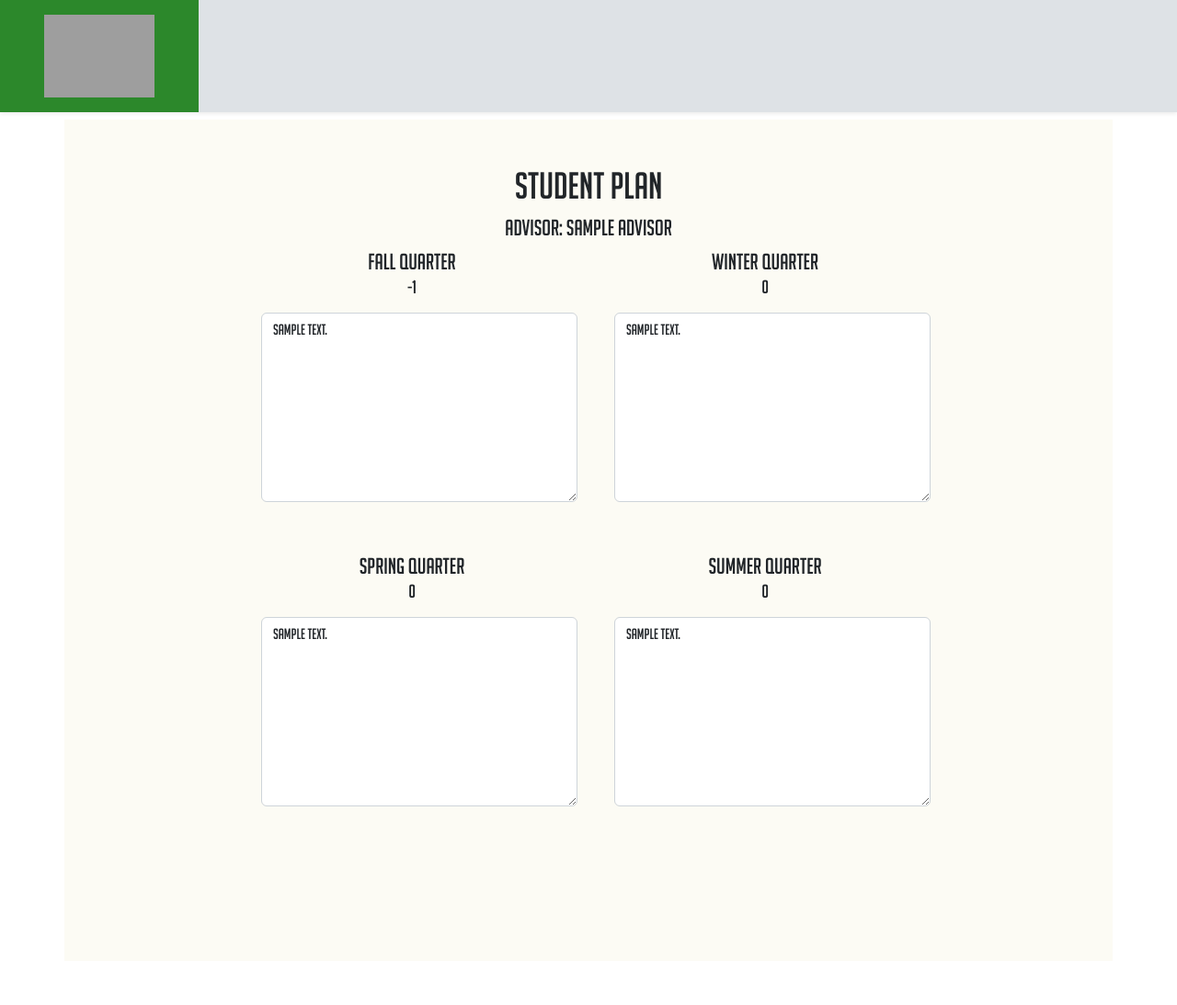
After one commit to lindsaypj/advise-it-capstone, a PHP site: template views/student_plan.php in a window 1280 px wide. The commit adds this page. Shown: the whole page at 92% size. Run offline with PHP 8.4, Linux system fonts and the light colour scheme; the template is opened without the code that fills it: most values are stand-ins (such as "Sample title", 1, 10 or a date in 2020); data that the repository does not hold is empty; grey boxes are pictures that could not be loaded.

Commit message:
adding student view, print button, includes last_updated, includes print

```diff
--- a/styles/styles.css
+++ b/styles/styles.css
@@ -52,12 +52,14 @@ td, tr{
 tr:nth-of-type(even) td{
     background-color: whitesmoke;
 }
+button{
+    border: none;
+    background: none;
+}
 
 /* CSS for printing */
 @media print {
-    .navbar {
-        display: none !important;
-    }
+
     button, hr{
         display: none !important;
     }
@@ -71,4 +73,5 @@ tr:nth-of-type(even) td{
         background-color: grey !important;
         color: black !important;
     }
+
 }
--- /dev/null
+++ b/views/includes/last_updated.php
@@ -0,0 +1,30 @@
+<?php
+if (isset($lastUpdated) && !empty($lastUpdated)) {
+    echo
+        '<div class="float-centered text-center mt-2 saved">
+                <span class="d-block text-dark">
+                    <h4>Last Saved: '.$lastUpdated.'</h4>
+                </span>
+            </div>';
+}
+else if (isset($lastUpdatedWinter) && !empty($lastUpdatedWinter)) {
+    echo '<div class="float-centered text-center mt-2 saved d-none">
+                    <span class="d-block text-dark">
+                            <h4>Last Saved: '.$lastUpdatedWinter.'</h4>
+                    </span>
+                </div>';
+}
+else if (isset($lastUpdatedSpring) && !empty($lastUpdatedSpring)) {
+    echo '<div class="float-centered text-center mt-2 saved d-none">
+                    <span class="d-block text-dark">
+                            <h4>Last Saved: '.$lastUpdatedSpring.'</h4>
+                    </span>
+                </div>';
+}
+else if (isset($lastUpdatedFall) && !empty($lastUpdatedFall)) {
+    echo '<div class="float-centered text-center mt-2 saved d-none">
+                    <span class="d-block text-dark">
+                            <h4>Last Saved: '.$lastUpdatedFall.'</h4>
+                    </span>
+                </div>';
+}
--- /dev/null
+++ b/views/includes/print.php
@@ -0,0 +1,9 @@
+<?php
+if(isset($token)){
+    echo
+            '<button onclick="window.print()" class="nav-item active float-right ">
+                <span id="'.$GLOBALS['PROJECT_DIR'].$token.'" hidden></span>
+                <img src="'.$GLOBALS['PROJECT_DIR'].'/images/printer.png" width="100px" height="90px">
+            </button>'
+        ;
+    }
--- /dev/null
+++ b/views/student_plan.php
@@ -0,0 +1,156 @@
+<?php
+// Required variables to be declared in controller prior to loading page
+// Ignore "Undefined variable" error message
+$schoolYears;
+$advisor;
+
+
+
+
+
+
+?>
+
+<!doctype html>
+<html lang="en">
+<head>
+    <!--	Works-->
+    <meta charset="UTF-8">
+    <meta name="viewport" content="width=device-width, user-scalable=no, initial-scale=1.0, maximum-scale=1.0, minimum-scale=1.0">
+    <meta http-equiv="X-UA-Compatible" content="ie=edge">
+
+    <!-- Styles -->
+    <link
+            rel="stylesheet"
+            href="https://cdn.jsdelivr.net/npm/bootstrap@5.2.3/dist/css/bootstrap.min.css"
+            integrity="sha384-rbsA2VBKQhggwzxH7pPCaAqO46MgnOM80zW1RWuH61DGLwZJEdK2Kadq2F9CUG65"
+            crossorigin="anonymous"
+    >
+    <link rel="stylesheet" href="<?php echo $GLOBALS['PROJECT_DIR'] ?>/styles/styles.css">
+
+    <!-- Jquery -->
+    <script src="https://ajax.googleapis.com/ajax/libs/jquery/3.6.1/jquery.min.js"></script>
+
+    <title>Student Plan</title>
+</head>
+
+<body>
+<nav class="navbar navbar-expand-lg nav-grc sticky-top grfont shadow-sm">
+    <div>
+        <a class="text-dark d-block bg-grcgreen p-3" href="<?php echo $GLOBALS['PROJECT_DIR']; ?>">
+            <img src="https://www.greenriver.edu/media/site-assets/img/logo.png"
+                 class="gr-logo">
+        </a>
+    </div>
+    <?php include "includes/print.php"; ?>
+    <?php include "includes/last_updated.php"; ?>
+
+</nav>
+<!--Student Plan -->
+<div class="container mt-2 mb-5 pb-5 grfont">
+    <div class="row justify-content-center mb-5 pb-5">
+        <div class="col text-center">
+            <div class="col-lg-8 offset-lg-2">
+                <h1 class="pt-5">Student Plan </h1>
+                <h4>
+                    Advisor: <?php echo $advisor; ?>
+                </h4>
+                <div id="schoolYears">
+                    <?php
+                    foreach ($schoolYears as $year=>$schoolYear) {
+                        if (isset($schoolYear['render'])) {
+                            echo
+                                '<div id="'.$year.'" class="container p-0">
+
+                                        <div class="row">
+                                            <!-- Fall Quarter -->
+                                            <div class="col-sm">
+                                                <div>
+                                                    <h4 class="d-inline">Fall Quarter</h4>
+                                                    <h5>'.($year -1).'</h5>
+                                                </div>
+
+                                                <div class="input-group m-2">
+                                                    <div class="input-group m-2 mb-0">
+                                                        <!-- declaration for first field -->
+                                                        <textarea
+                                                            class="form-control w-50 inputlg"
+                                                            rows="8"
+                                                            name="schoolYears['.$year.'][fall][notes]"
+                                                            placeholder="Enter classes"
+                                                        >'. $schoolYear['fall']['notes'] .'</textarea>
+                                                    </div>
+                                                </div>
+                                            </div>
+                                            <!-- Winter Quarter -->
+                                            <div class="col-sm">
+                                                <div>
+                                                    <h4 class="d-inline">Winter Quarter</h4>
+                                                    <h5>'.$year.'</h5>
+                                                </div>
+
+                                                <div class="input-group m-2">
+                                                    <div class="input-group m-2 mb-0">
+                                                        <!-- declaration for first field -->
+                                                        <textarea
+                                                            class="form-control w-50 inputlg"
+                                                            rows="8"
+                                                            name="schoolYears['.$year.'][winter][notes]"
+                                                            placeholder="Enter classes"
+                                                        >'. $schoolYear['winter']['notes'] .'</textarea>
+                                                    </div>
+                                                </div>
+                                            </div>
+                                        </div>
+
+                                        <div class="row mt-5">
+                                            <!-- Spring Quarter -->
+                                            <div class="col-sm">
+                                                <div>
+                                                    <h4 class="d-inline">Spring Quarter</h4>
+                                                    <h5>'.$year.'</h5>
+                                                </div>
+
+                                                <div class="input-group m-2">
+                                                    <div class="input-group m-2 mb-0">
+                                                        <!-- declaration for first field -->
+                                                        <textarea
+                                                            class="form-control w-50 inputlg"
+                                                            rows="8"
+                                                            name="schoolYears['.$year.'][spring][notes]"
+                                                            placeholder="Enter classes"
+                                                        >'. $schoolYear['spring']['notes'] .'</textarea>
+                                                    </div>
+                                                </div>
+                                            </div>
+                                            <div class="col-sm">
+                                                <div>
+                                                    <h4 class="d-inline">Summer Quarter</h4>
+                                                    <h5>'.$year.'</h5>
+                                                </div>
+
+                                                <div class="input-group m-2 mb-4">
+                                                    <div class="input-group m-2 mb-0">
+                                                        <!-- declaration for first field -->
+                                                        <textarea class="form-control w-50 inputlg"
+                                                            rows="8"
+                                                            name="schoolYears['.$year.'][summer][notes]"
+                                                            placeholder="Enter classes"
+                                                        >'. $schoolYear['summer']['notes'] .'</textarea>
+                                                    </div>
+                                                </div>
+                                            </div>
+                                        </div>
+                                    </div>';
+                        }
+                    }
+                    ?>
+                </div>
+            </div>
+        </div>
+    </div>
+</div>
+    <!--Including the JS for the file-->
+<!--    <script src="../scripts/printPlan.js"></script>-->
+</body>
+</html>
```
Also changed, not shown: controllers/controller.php (+38 -0 lines), index.php (+10 -0 lines), scripts/printPlan.js (+23 -4 lines), views/education_plan.php (+57 -2 lines), views/includes/navbar.php (+10 -4 lines), images/printer.png (added), scripts/print_plan.js (added).
